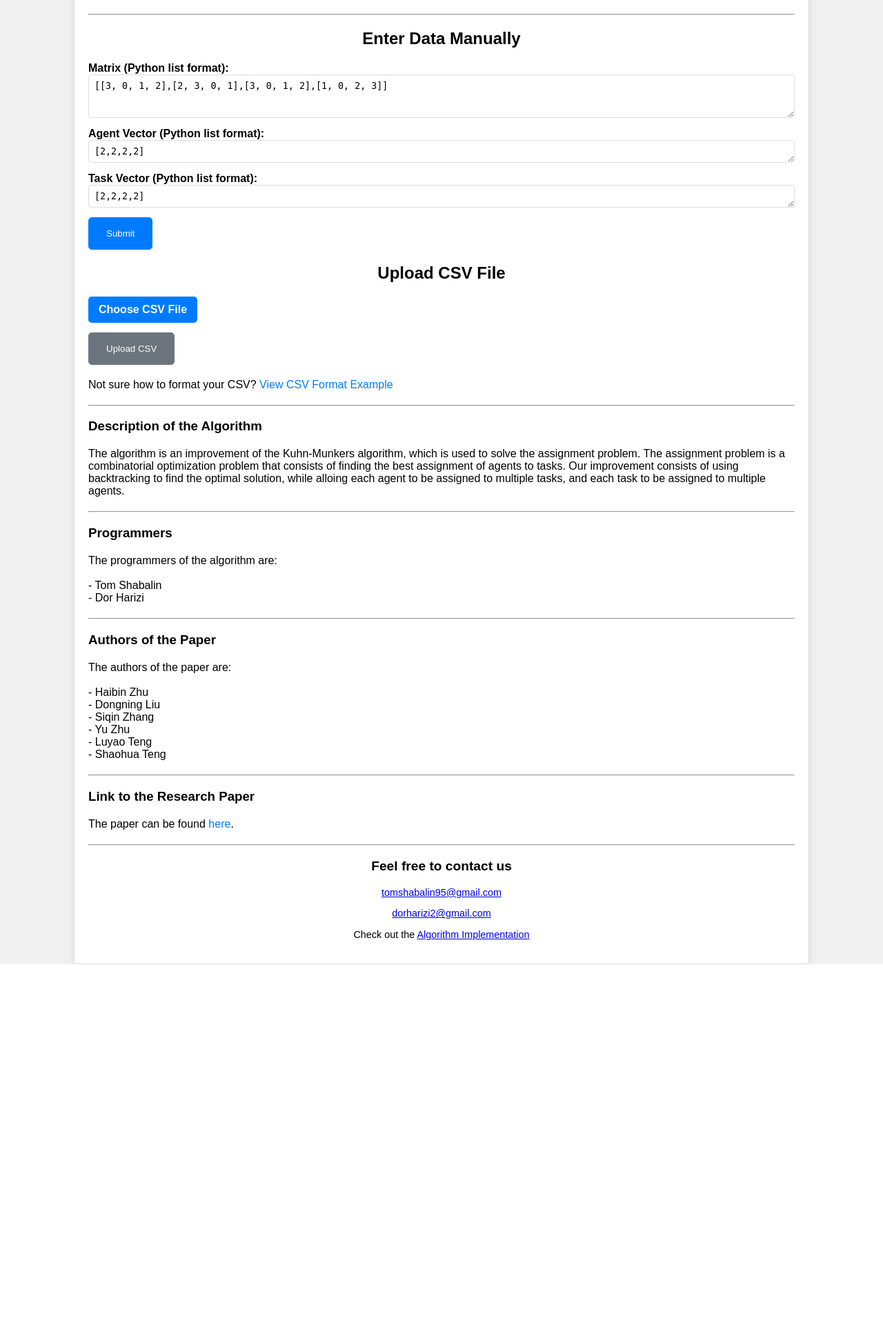
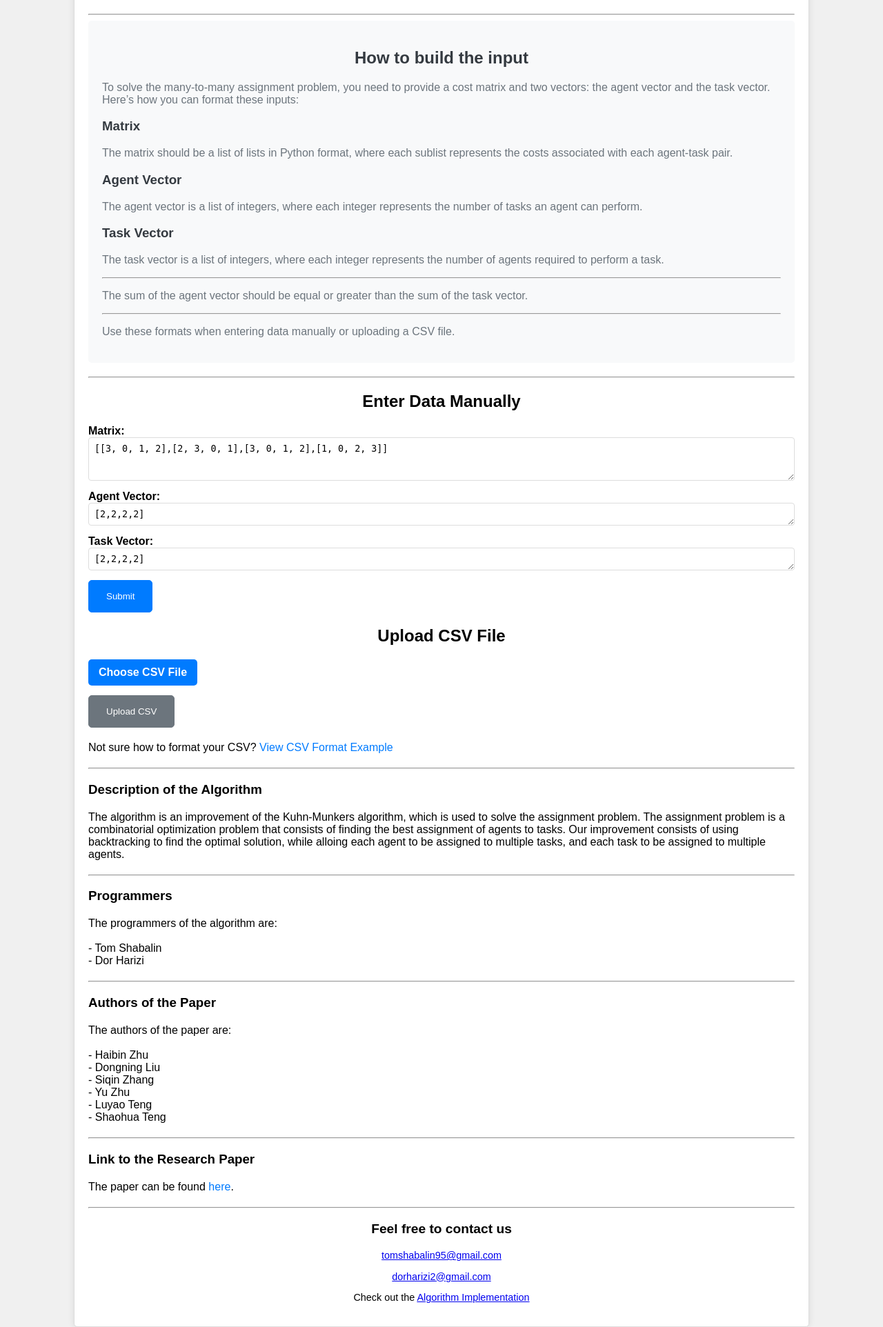
Before and after one commit to DorHarizi/ManyToMany_Flask, a Flask app: page / in a window 1280 px wide. Shown: the part 141-2065 px from the top of the page at 69% size. Before the commit the page ends 1539 px from the top, so only its background shows below. Run offline with Flask 3, Linux system fonts and the light colour scheme.

Commit message:
added explanation regarding the input build.

```diff
--- a/static/style.css
+++ b/static/style.css
@@ -211,3 +211,27 @@ pre {
 .link a:hover {
     text-decoration: underline;
 }
+
+.instructions {
+    background-color: #f8f9fa;
+    padding: 20px;
+    border-radius: 5px;
+    margin-bottom: 20px;
+}
+
+.instructions h2, .instructions h3 {
+    color: #343a40;
+}
+
+.instructions p {
+    color: #6c757d;
+    font-size: 1em;
+}
+
+.instructions pre {
+    background-color: #e9ecef;
+    padding: 10px;
+    border-radius: 5px;
+    overflow-x: auto;
+    font-size: 0.9em;
+}
--- a/templates/index.html
+++ b/templates/index.html
@@ -14,20 +14,49 @@
 
         <hr>
 
+        <section class="instructions">
+            <h2> How to build the input</h2>
+            <p>
+                To solve the many-to-many assignment problem, you need to provide a cost matrix and two vectors: the agent vector and the task vector. Here’s how you can format these inputs:
+            </p>
+            <h3>Matrix</h3>
+            <p>
+                The matrix should be a list of lists in Python format, where each sublist represents the costs associated with each agent-task pair.
+            </p>
+            <h3>Agent Vector</h3>
+            <p>
+                The agent vector is a list of integers, where each integer represents the number of tasks an agent can perform.
+            </p>
+            <h3>Task Vector</h3>
+            <p>
+                The task vector is a list of integers, where each integer represents the number of agents required to perform a task.
+            </p>
+            <hr>
+            <p>
+                The sum of the agent vector should be equal or greater than the sum of the task vector.
+            </p>
+            <hr>
+            <p>
+                Use these formats when entering data manually or uploading a CSV file.
+            </p>
+        </section>
+
+        <hr>
+
         <!-- Regular user input -->
          <div class="form-container">
             <h2>Enter Data Manually</h2>
             <form method="post" action="/submit">
                 <div class="form-group">
-                    <label for="matrix">Matrix (Python list format):</label><br>
+                    <label for="matrix">Matrix:</label><br>
                     <textarea id="matrix" name="matrix" rows="3" required>[[3, 0, 1, 2],[2, 3, 0, 1],[3, 0, 1, 2],[1, 0, 2, 3]]</textarea>
                 </div>
                 <div class="form-group">
-                    <label for="agent_vector">Agent Vector (Python list format):</label><br>
+                    <label for="agent_vector">Agent Vector:</label><br>
                     <textarea id="agent_vector" name="agent_vector" rows="1" required>[2,2,2,2]</textarea>
                 </div>
                 <div class="form-group">
-                    <label for="task_vector">Task Vector (Python list format):</label><br>
+                    <label for="task_vector">Task Vector:</label><br>
                     <textarea id="task_vector" name="task_vector" rows="1" required>[2,2,2,2]</textarea>
                 </div>
                 <div class="form-group">
```
